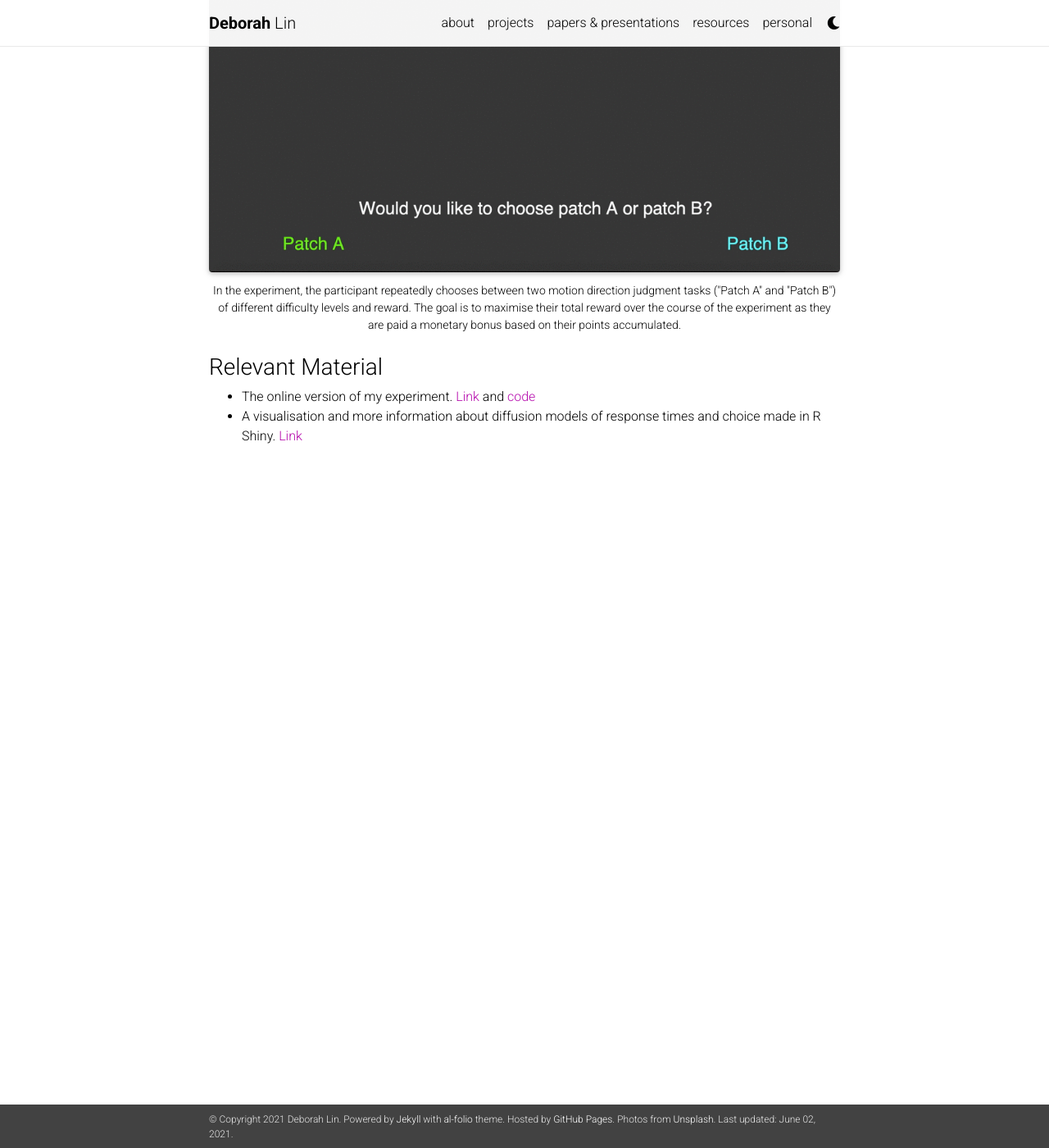
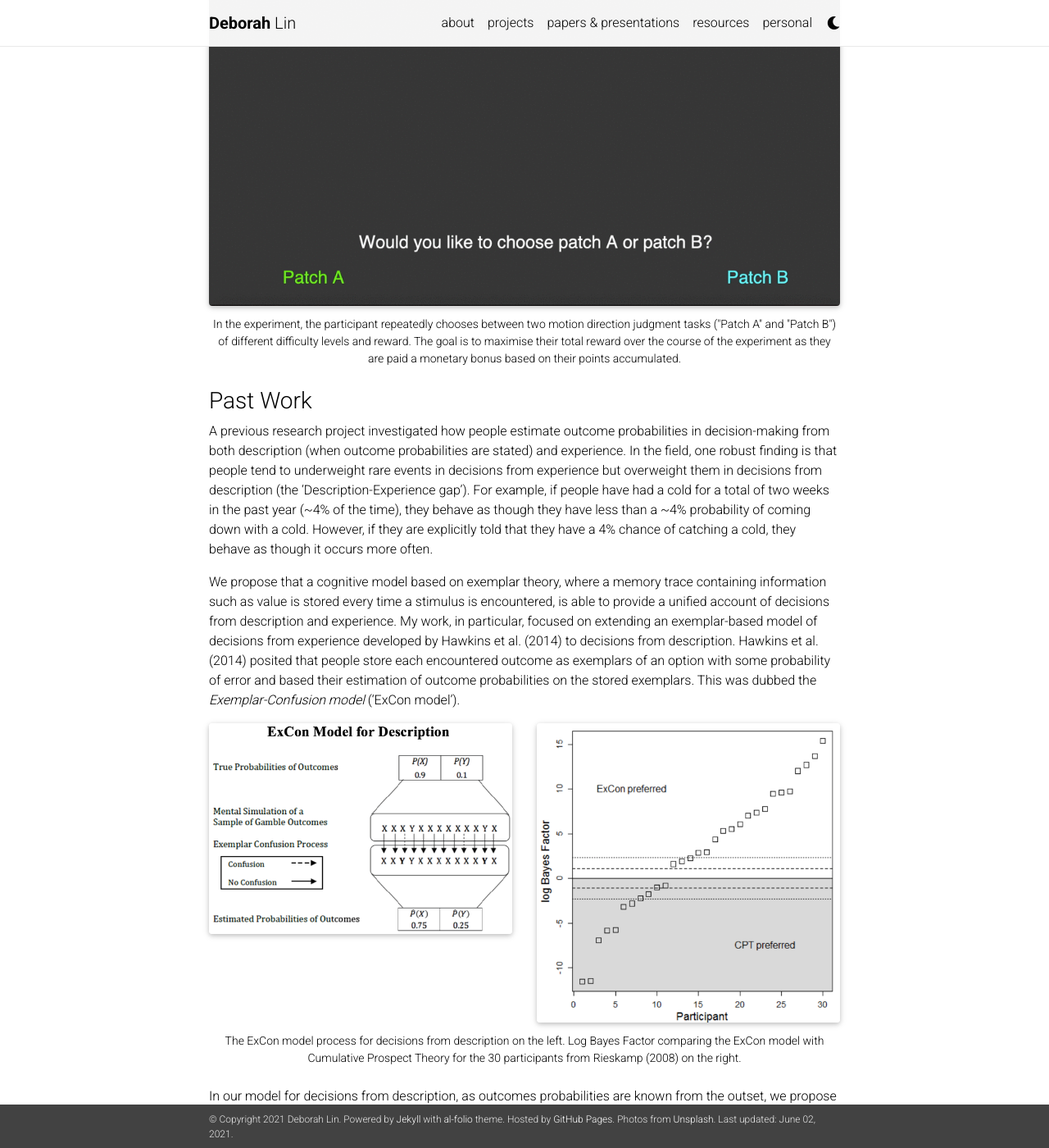
Before and after one commit to dbrhln/site, a Jekyll site: the page built from _projects/decisions.markdown, in a window 1280 px wide and 1400 px high, scrolled down 953 px. Shown: the whole window at 82% size. Built offline with Jekyll 4.4.1, drawn with Linux system fonts in a browser that asks for light colours; nearby versions of some CDN libraries; a style sheet for code colours, icons or effects is not loaded; some of the changed text lies outside the part shown.

Commit message:
Expanded on DM project and made minor edits

```diff
--- a/_projects/decisions.markdown
+++ b/_projects/decisions.markdown
@@ -6,7 +6,7 @@
 importance: 2
 category: work
 ---
-
+### Ongoing Work
 The field of decision making examines the choices people make when presented with a set of options with uncertain outcomes. Often, these decisions do not entail explicitly stated rewards and outcomes for each option and require learning about the decision environment from experience. For example, when deciding which cafe to get your morning coffee from, you have to rely on your past experience of the cafes nearby and consolidate information, such as the quality of the coffee and the length of the queue, to form an expectation of how rewarding going to each cafe will be. Each morning, based on your experience, you can decide whether to go to your regular cafe that you can rely on for a good cup of coffee even if there is a long queue, or try another cafe that you are less familiar with but might provide you with a comparable quality of coffee and have a shorter queue. Additionally, you may anticipate that your regular cafe will be more crowded for the next few days as it was recently featured in the news.
 
 These repeated decisions between a set of two or more options that you have to learn about over time can be formally characterised as a multi-armed bandit problem. In these problems, people have to navigate a trade-off between exploration (i.e., trying out different options) and exploitation (i.e., sticking with a familiar option) while continually tracking the environment in order to maximise reward over the entire period.
@@ -24,6 +24,26 @@
     In the experiment, the participant repeatedly chooses between two motion direction judgment tasks ("Patch A" and "Patch B") of different difficulty levels and reward. The goal is to maximise their total reward over the course of the experiment as they are paid a monetary bonus based on their points accumulated.
 </div>
 
+### Past Work
+A previous research project investigated how people estimate outcome probabilities in decision-making from both description (when outcome probabilities are stated) and experience. In the field, one robust finding is that people tend to underweight rare events in decisions from experience but overweight them in decisions from description (the 'Description-Experience gap'). For example, if people have had a cold for a total of two weeks in the past year (~4% of the time), they behave as though they have less than a ~4% probability of coming down with a cold. However, if they are explicitly told that they have a 4% chance of catching a cold, they behave as though it occurs more often.
+
+We propose that a cognitive model based on exemplar theory, where a memory trace containing information such as value is stored every time a stimulus is encountered, is able to provide a unified account of decisions from description and experience. My work, in particular, focused on extending an exemplar-based model of decisions from experience developed by Hawkins et al. (2014) to decisions from description. Hawkins et al. (2014) posited that people store each encountered outcome as exemplars of an option with some probability of error and based their estimation of outcome probabilities on the stored exemplars. This was dubbed the *Exemplar-Confusion model* ('ExCon model').
+
+<div class="row">
+    <div class="col-sm mt-3 mt-md-0">
+        <img class="img-fluid rounded z-depth-1" src="{{ '/assets/img/Excon-fig.png' | relative_url }}"/>
+    </div>
+    <div class="col-sm mt-3 mt-md-0">
+        <img class="img-fluid rounded z-depth-1" src="{{ '/assets/img/Excon-BF.png' | relative_url }}"/>
+    </div>
+</div>
+<div class="caption">
+    The ExCon model process for decisions from description on the left. Log Bayes Factor comparing the ExCon model with Cumulative Prospect Theory for the 30 participants from Rieskamp (2008) on the right.
+</div>
+
+In our model for decisions from description, as outcomes probabilities are known from the outset, we propose that people mentally simulate a set of outcomes which serve as exemplars. We demonstrate that this model performs at least as well as Cumulative Prospect Theory, a benchmark model of decisions from description, while providing a psychological account of the decision making process. Together with the ExCon model for decisions from experience, we show that these two exemplar-based models are able to account for the DE gap.
+
 ### Relevant Material
-* The online version of my experiment. <a href="https://exp-exp-289600.ts.r.appspot.com/">Link</a> and <a href="https://github.com/dbrhln/EXP-EXP-ONLINE-2020">code</a>
-* A visualisation and more information about diffusion models of response times and choice made in R Shiny. <a href="https://dbrhln.shinyapps.io/simulate-DDM/">Link</a>
+* The online version of my experiment. <a href="https://exp-exp-289600.ts.r.appspot.com/">Link</a> and <a href="https://github.com/dbrhln/EXP-EXP-ONLINE-2020" target="_blank">code</a>
+* A visualisation and more information about diffusion models of response times and choice made in R Shiny. <a href="https://dbrhln.shinyapps.io/simulate-DDM/" target="_blank">Link</a>
+* Lin, D., Donkin, C., & Newell, B. (2015) The exemplar confusion model: An account of biased probability estimates in decisions from description. *Proceedings of the 37th Annual Conference of the Cognitive Science Society* <a href="http://www2.psy.unsw.edu.au/users/cdonkin/publications/cogsci15a.pdf" target="_blank">Link</a>
--- a/_projects/sequential.markdown
+++ b/_projects/sequential.markdown
@@ -46,7 +46,7 @@
 
   <img src="{{ '/assets/img/SE_Results.png' | relative_url }}" align="right" style="width: 12vw; min-width: 330px;"/>
 
-  * Lin, D. J. & Little, D. R. (2020). Further tests of sequence-sensitive models in a modified Garner task using separable dimensions. *Manuscript submitted for publication.* <a href="https://pubmed.ncbi.nlm.nih.gov/27472912/">Link</a> and <a href="https://github.com/knowlabUnimelb/MODGARNER/">code</a>.
+  * Lin, D. J. & Little, D. R. (2020). Further tests of sequence-sensitive models in a modified Garner task using separable dimensions. *PsyArXiv.* <a href="https://psyarxiv.com/4r8tw/" target="_blank">Link</a> and <a href="https://github.com/knowlabUnimelb/MODGARNER/" target="_blank">code</a>.
     - Establishes that the same pattern of sequential effects are found for separable dimension stimuli and demonstrates that a sequence-sensitive feature-based model (with an LBA back end) where only one dimension is attended to best fits the data
-  * Lin, D. & Little, D. R. (2017). Sequential Effects in the Garner Task. *Proceedings of the 39th Annual Conference of the Cognitive Science Society*. <a href="https://cogsci.mindmodeling.org/2017/papers/0150/paper0150.pdf">Link</a>
+  * Lin, D. & Little, D. R. (2017). Sequential Effects in the Garner Task. *Proceedings of the 39th Annual Conference of the Cognitive Science Society*. <a href="https://cogsci.mindmodeling.org/2017/papers/0150/paper0150.pdf" target="_blank">Link</a>
     - Replicates the original Garner speeded classification task with new analysis of sequential effects in a hierarchical Bayesian framework
```
Also changed, not shown: _pages/personal.md (+5 -5 lines), assets/img/Excon-BF.png (added), assets/img/Excon-Fig.png (added).
